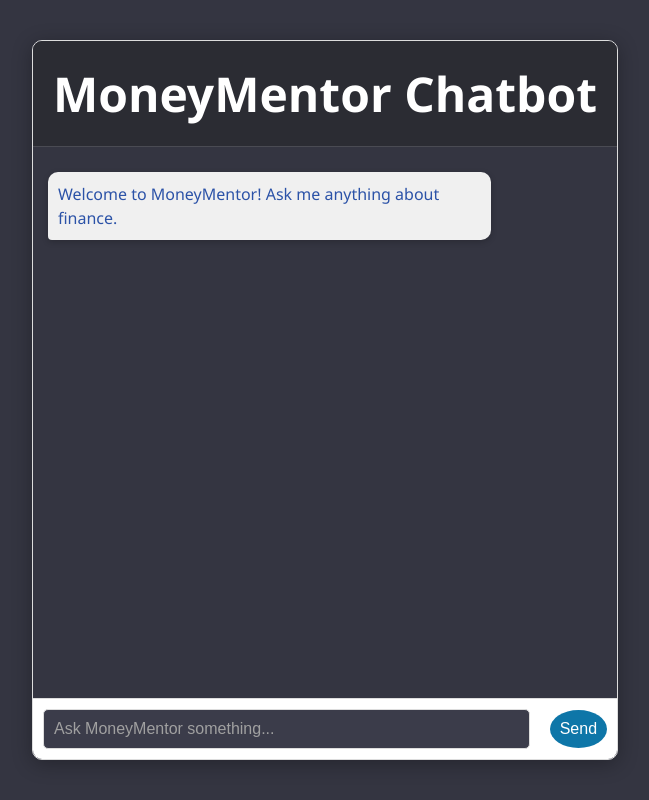
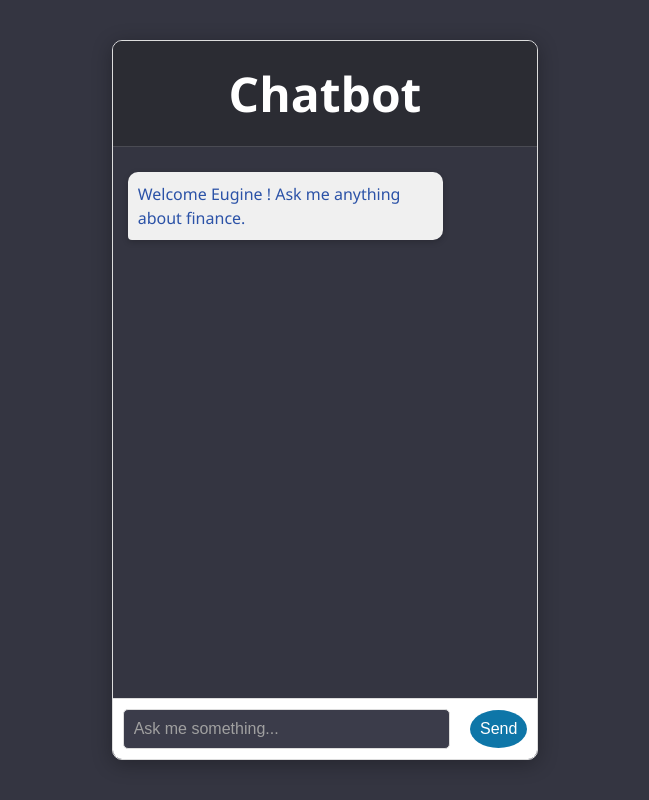
Before and after one commit to euginekoyo/smart.ai, a React (Create React App) app: page / in a window 1280 px wide. Shown: the whole page, without its empty margins (315-964 px from the left). Built offline with nearby package versions, Linux system fonts and the light colour scheme.

Commit message:
added some logic

```diff
--- a/src/App.js
+++ b/src/App.js
@@ -6,7 +6,7 @@ function App() {
   const [input, setInput] = useState("");
   const [messages, setMessages] = useState([
     {
-      text: "Welcome to MoneyMentor! Ask me anything about finance.",
+      text: "Welcome Eugine ! Ask me anything about finance.",
       sender: "bot",
     },
   ]);
@@ -59,7 +59,7 @@ function App() {
   return (
     <div className="app-container">
       <header className="chat-header">
-        <h1>MoneyMentor Chatbot</h1>
+        <h1>Chatbot</h1>
       </header>
 
       <div className="chat-window">
@@ -77,7 +77,7 @@ function App() {
           value={input}
           onChange={(e) => setInput(e.target.value)}
           onKeyPress={handleKeyPress}
-          placeholder="Ask MoneyMentor something..."
+          placeholder="Ask me something..."
         />
         <button onClick={handleSendMessage}>Send</button>
       </div>
```
